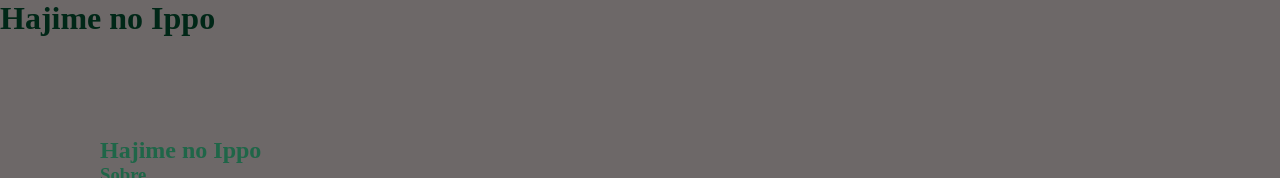
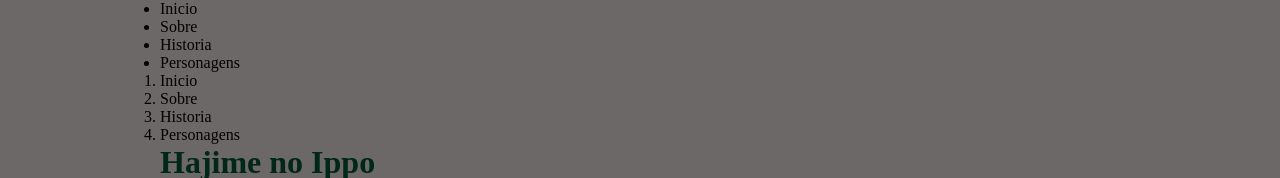
Before and after one commit to mthiagoalves/Modulo02_BlueEdTech, a plain HTML site: page Exercicios/index.html in a window 1280 px wide. Shown: the top 178 px of the page. Drawn offline with Linux system fonts and the light colour scheme.

Commit message:
exercicios

```diff
--- a/Exercicios/assets/css/style.css
+++ b/Exercicios/assets/css/style.css
@@ -5,6 +5,7 @@
 
 body {
   background-color: #6d6868;
+  margin: 0 10rem 0 10rem;
 }
 
 h1 {
@@ -22,9 +23,3 @@ h1 {
 .texto {
   color: #00b368;
 }
-
-section {
-  padding: 50px;
-  border: 10;
-  margin: 50px;
-}
--- a/Exercicios/index.html
+++ b/Exercicios/index.html
@@ -9,6 +9,21 @@
   </head>
 
   <body>
+    <nav>
+      <ul>
+        <li>Inicio</li>
+        <li>Sobre</li>
+        <li>Historia</li>
+        <li>Personagens</li>
+      </ul>
+
+      <ol>
+        <li>Inicio</li>
+        <li>Sobre</li>
+        <li>Historia</li>
+        <li>Personagens</li>
+      </ol>
+    </nav>
     <header>
       <h1>Hajime no Ippo</h1>
     </header>
@@ -58,6 +73,7 @@
         <h2 class="subTitulo1">Personagens</h2>
         <article>
           <h3 class="subTitulo2">Ippo Makunouchi</h3>
+
           <p class="texto">
             Ippo Makunouchi (Makunōchi Ippo): É um jovem de 16 anos (quando
             começa a série e atualmente está com 24 anos) que trabalha com sua
@@ -80,8 +96,10 @@
             <figcaption>Makunouchi Ippo</figcaption>
           </figure>
         </article>
+
         <article>
           <h3 class="subTitulo2">Mamoru Takamura</h3>
+
           <p class="texto">
             É um famoso boxeador no Japão, que pertence a categoria de pesos
             médios, e é campeão nessa categoria em seu país. Foi o responsável
@@ -97,6 +115,7 @@
             vencendo o ex-campeão David Eagle - e dos pesos médios da WBA -
             vencendo Richard Bison .
           </p>
+
           <figure>
             <img
               src="https://pa1.narvii.com/6072/e6bafdad5ce67dace9ce0a2969a9d5e4f2f91d67_hq.gif"
@@ -106,6 +125,7 @@
           </figure>
         </article>
       </section>
+
       <section>
         <audio controls>
           <source src="./assets/audio/abertura.mp3" type="audio/mp3" />
```
